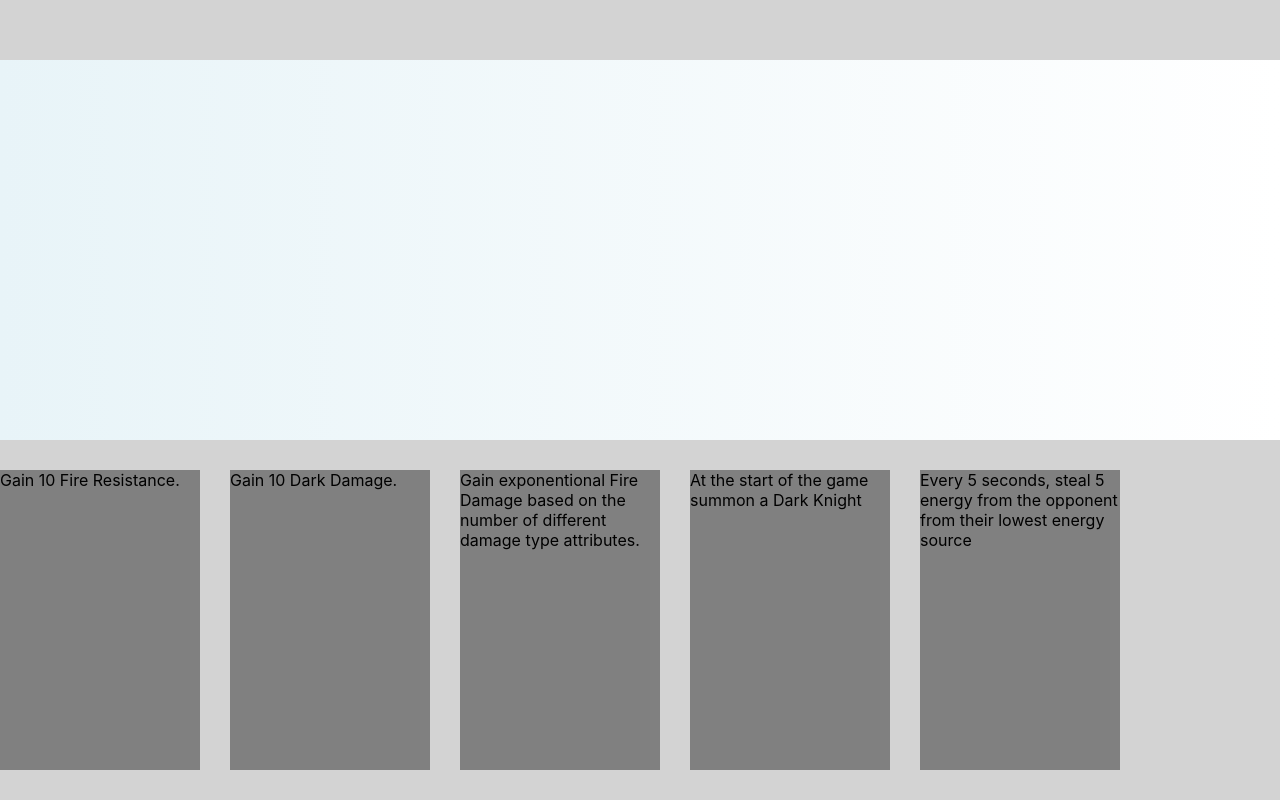
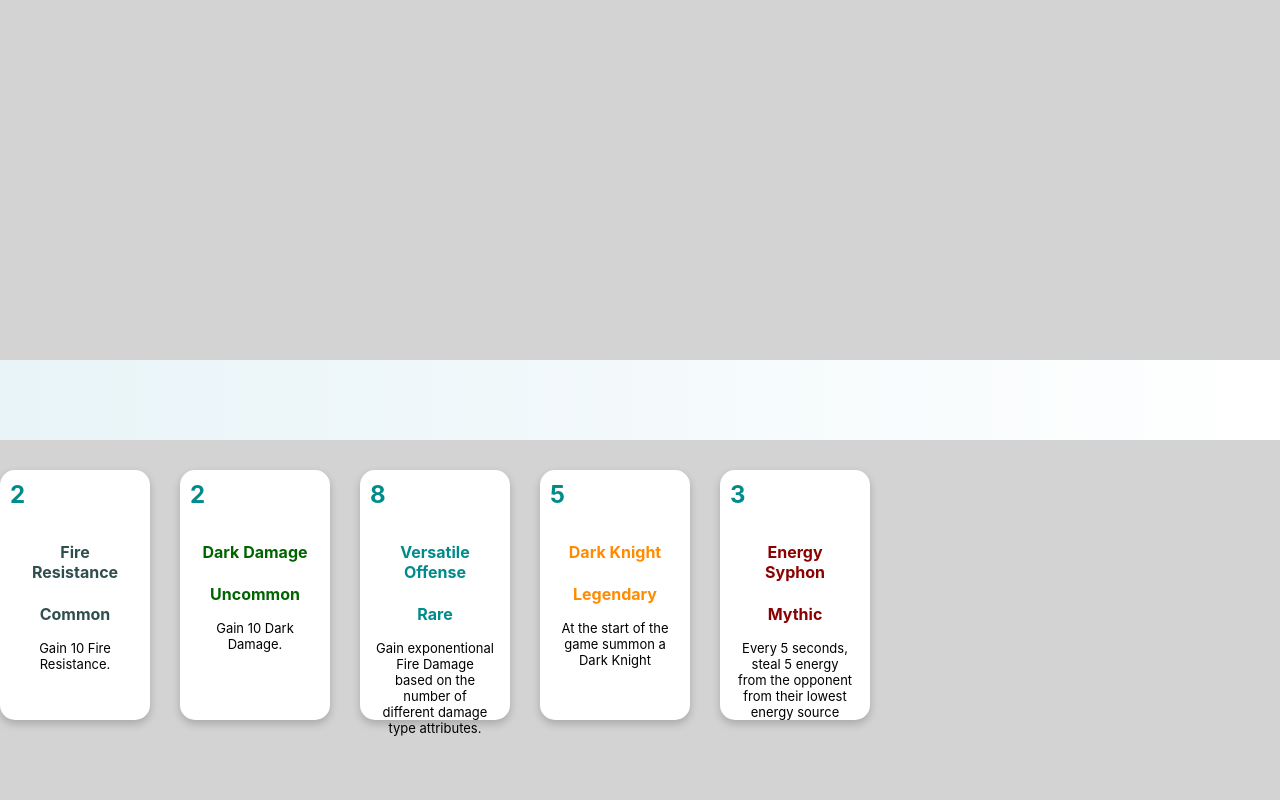
Before and after one commit to zsidoruben/auto-battler-trader, a React (Create React App) app: page / in a window 1280 px wide. Shown: the top 800 px of the page. Built offline with nearby package versions, Linux system fonts and the light colour scheme.

Commit message:
Double droppables completed

```diff
--- a/src/components/Card/Card.tsx
+++ b/src/components/Card/Card.tsx
@@ -1,10 +1,28 @@
 import { FC } from 'react';
 import styles from './styles.module.css';
 import { Ability, Rarity } from 'components/BattleMode/Ability';
+import styled from 'styled-components';
 
 interface CardProps {
   ability: Ability;
 }
+
+const Description = styled.div`
+  font-size: small;
+`;
+
+const CardWrapper = styled.div`
+  box-shadow: 0 4px 8px 0 rgba(0, 0, 0, 0.2);
+  transition: 0.3s;
+  background-color: white;
+  border-radius: 15px;
+
+  width: 100%;
+  height: 100%;
+  &:hover {
+    box-shadow: 0 8px 16px 0 rgba(0, 0, 0, 0.2);
+  }
+`;
 
 export const Card: FC<CardProps> = ({ ability }) => {
   let rarityName: string = '';
@@ -35,7 +53,8 @@ export const Card: FC<CardProps> = ({ ability }) => {
   }
 
   return (
-    <div className={styles.card}>
+    <CardWrapper>
+      <div className={styles.energytext}>{ability.energyCost}</div>
       <div className={styles.container}>
         <h4>
           <p style={{ color: color }}>{ability.name}</p>
@@ -43,16 +62,8 @@ export const Card: FC<CardProps> = ({ ability }) => {
         <p className={styles.rarity} style={{ color: color }}>
           {rarityName}
         </p>
-        <p>{ability.description}</p>
-        <div className={styles.energycontainer}>
-          <div className={styles.energytext}>{ability.energyCost}</div>
-          <img
-            src="http://localhost:3000/auto-battler-trader/img/Energy2.png"
-            alt="EnergyCostImage"
-            className={styles.energycost}
-          />
-        </div>
+        <Description>{ability.description}</Description>
       </div>
-    </div>
+    </CardWrapper>
   );
 };
--- a/src/components/Card/styles.module.css
+++ b/src/components/Card/styles.module.css
@@ -1,17 +1,9 @@
  .card {
      /* Add shadows to create the "card" effect */
-     box-shadow: 0 4px 8px 0 rgba(0, 0, 0, 0.2);
-     transition: 0.3s;
-     background-color: white;
-
-     width: 100%;
-     height: 100%;
  }
 
  /* On mouse-over, add a deeper shadow */
- .card:hover {
-     box-shadow: 0 8px 16px 0 rgba(0, 0, 0, 0.2);
- }
+ .card:hover {}
 
  /* Add some padding inside the card container */
  .container {
@@ -31,6 +23,7 @@
  .energytext {
      font-weight: bold;
      font-size: 24px;
+     padding: 10px;
      -webkit-text-fill-color: darkcyan;
  }
 
--- a/src/components/CardHolder/CardHolder.tsx
+++ b/src/components/CardHolder/CardHolder.tsx
@@ -1,40 +1,30 @@
 import { FC, useState } from 'react';
 import { Ability } from 'components/BattleMode/Ability';
-import {
-  DragDropContext,
-  DragUpdate,
-  Draggable,
-  DraggableLocation,
-  DropResult,
-  Droppable,
-} from 'react-beautiful-dnd';
+import { DragDropContext, DragUpdate, Draggable, DraggableLocation, DropResult, Droppable } from 'react-beautiful-dnd';
+import { Card } from 'components/Card/Card';
 
 interface CardHolderProps {
   unlockedAbilitiesList: Ability[];
   equippedAbilities?: Ability[];
 }
 
-export const CardHolder: FC<CardHolderProps> = ({
-  unlockedAbilitiesList,
-  equippedAbilities = [],
-}) => {
-  const [equippedList, setEquippedList] =
-    useState<Ability[]>(equippedAbilities);
+export const CardHolder: FC<CardHolderProps> = ({ unlockedAbilitiesList, equippedAbilities = [] }) => {
+  const [equippedList, setEquippedList] = useState<Ability[]>(equippedAbilities);
   const [unlockedList, setUnlockedList] = useState(unlockedAbilitiesList);
   const grid = 30;
   const getItemStyle = (isDragging: any, draggableStyle: any) => ({
     // some basic styles to make the items look a bit nicer
     userSelect: 'none',
     //padding: grid * 2,
-    width: 200,
-    height: '300px',
+    width: '150px',
+    height: '250px',
     margin: `0 ${grid}px 0 0`,
 
     // change background colour if dragging
-    background: isDragging ? 'lightgreen' : 'grey',
+    //background: isDragging ? 'lightgreen' : 'grey',
 
     // styles we need to apply on draggables
-    ...draggableStyle,
+    ...draggableStyle
   });
 
   const getListStyle = (isDraggingOver: boolean, itemsLength: number) => ({
@@ -42,6 +32,7 @@ export const CardHolder: FC<CardHolderProps> = ({
     display: 'flex',
     padding: grid,
     width: '100%',
+    height: '300px'
   });
 
   function endDrag(result: DropResult): void {
@@ -52,10 +43,7 @@ export const CardHolder: FC<CardHolderProps> = ({
     const destination: DraggableLocation = result.destination;
     const source: DraggableLocation = result.source;
     //if we are not moving it, return.
-    if (
-      source.droppableId === destination.droppableId &&
-      destination.index === source.index
-    ) {
+    if (source.droppableId === destination.droppableId && destination.index === source.index) {
       return;
     }
 
@@ -66,11 +54,29 @@ export const CardHolder: FC<CardHolderProps> = ({
     if (start === end) {
       // Move the item within the list
       // Start by making a new list without the dragged item
-      if (start === 'equipped') {
-        const newList = equippedList.filter(
-          (item, index) => index !== source.index,
-        );
+      if (start === 'unlocked') {
+        const newList = unlockedList.filter((item, index) => index !== source.index);
+        newList.splice(destination.index, 0, unlockedList[source.index]);
+        setUnlockedList(unlockedList => [...newList]);
+      } else if (start === 'equiped') {
+        const newList = equippedList.filter((item, index) => index !== source.index);
         newList.splice(destination.index, 0, equippedList[source.index]);
+        setEquippedList(equippedList => [...newList]);
+      }
+    } else {
+      if (start === 'unlocked' && end === 'equipped') {
+        const newUnlockedList = unlockedList.filter((item, index) => index !== source.index);
+        const newEquippedList = [...equippedList];
+        newEquippedList.splice(destination.index, 0, unlockedList[source.index]);
+        setUnlockedList(unlockedList => [...newUnlockedList]);
+        setEquippedList(equippedList => [...newEquippedList]);
+      } else if (start === 'equipped' && end === 'unlocked') {
+        console.log('Visszafele huzas');
+        const newEquippedList = equippedList.filter((item, index) => index !== source.index);
+        const newUnlockedList = [...unlockedList];
+        newUnlockedList.splice(destination.index, 0, equippedList[source.index]);
+        setUnlockedList(unlockedList => [...newUnlockedList]);
+        setEquippedList(equippedList => [...newEquippedList]);
       }
     }
   }
@@ -82,29 +88,18 @@ export const CardHolder: FC<CardHolderProps> = ({
           <div
             {...provided.droppableProps}
             ref={provided.innerRef}
-            style={getListStyle(
-              snapshot.isDraggingOver,
-              equippedList.length,
-            )}
+            style={getListStyle(snapshot.isDraggingOver, equippedList.length)}
           >
             {equippedList.map((item, index) => (
-              <Draggable
-                key={item.id}
-                draggableId={item.id.toString()}
-                index={index}
-              >
+              <Draggable key={item.id} draggableId={item.id.toString()} index={index}>
                 {(provided, snapshot) => (
                   <div
                     ref={provided.innerRef}
                     {...provided.draggableProps}
                     {...provided.dragHandleProps}
-                    style={getItemStyle(
-                      snapshot.isDragging,
-                      provided.draggableProps.style,
-                    )}
+                    style={getItemStyle(snapshot.isDragging, provided.draggableProps.style)}
                   >
-                    {item.description}
-                    {/*<Card ability={item}></Card>*/}
+                    <Card ability={item}></Card>
                   </div>
                 )}
               </Draggable>
@@ -118,29 +113,18 @@ export const CardHolder: FC<CardHolderProps> = ({
           <div
             {...provided.droppableProps}
             ref={provided.innerRef}
-            style={getListStyle(
-              snapshot.isDraggingOver,
-              unlockedList.length,
-            )}
+            style={getListStyle(snapshot.isDraggingOver, unlockedList.length)}
           >
             {unlockedList.map((item, index) => (
-              <Draggable
-                key={item.id}
-                draggableId={(item.id + 100).toString()}
-                index={index}
-              >
+              <Draggable key={item.id} draggableId={item.id.toString()} index={index}>
                 {(provided, snapshot) => (
                   <div
                     ref={provided.innerRef}
                     {...provided.draggableProps}
                     {...provided.dragHandleProps}
-                    style={getItemStyle(
-                      snapshot.isDragging,
-                      provided.draggableProps.style,
-                    )}
+                    style={getItemStyle(snapshot.isDragging, provided.draggableProps.style)}
                   >
-                    {item.description}
-                    {/*<Card ability={item}></Card>*/}
+                    <Card ability={item}></Card>
                   </div>
                 )}
               </Draggable>
```
Also changed, not shown: 1 other file (tests, documents, lock files or other folders).
